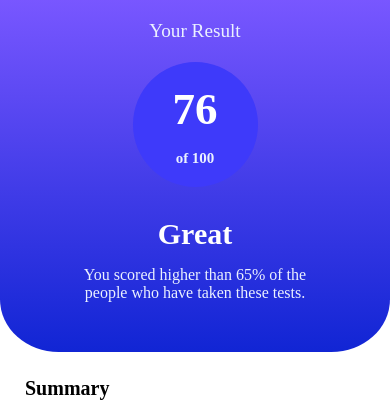
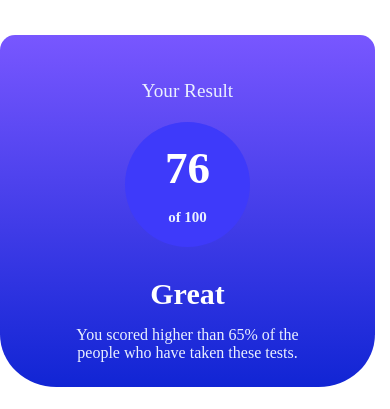
Before and after one commit to Only-Czesio/resultSummary, a plain HTML site: page index.html in a window 390 px wide. Shown: the top 409 px of the page. Drawn offline with Linux system fonts and the light colour scheme.

Commit message:
Add files via upload

```diff
--- a/style.css
+++ b/style.css
@@ -17,39 +17,39 @@
 
   --font-size-paragraphs : 18px;
 
+  --size-of-result : 500px;
+
   --font-family: font-family: 'Hanken Grotesk', sans-serif;
 }
 * {
     margin: 0;
     font-family: var(--font-family);
 }
-@import url('https://fonts.googleapis.com/css2?family=Hanken+Grotesk:ital,wght@0,500;0,700;1,800&display=swap');
-
-.mainContainer {
-    background-color: var(--white);
+        header {
+            margin-bottom: 50px;
+            font-size: larger;
+            color: var(--pale-blue);
         }
-@media (max-width: 40rem) {
-
+            h1 {
+        text-align: left;
+    }
         .showResult {
             display: flex;
             align-items: center;
+            justify-content: center;
             flex-direction: column;
             background: linear-gradient(var(--light-slate-blue), var(--cobalt-blue));
-        border-bottom-left-radius: 15%;
-        border-bottom-right-radius: 15%;
-        height: 22rem;
-    }
-    header {
-        margin: 20px;
-        font-size: larger;
-        color: var(--pale-blue);
+            border-radius: 15px;
+            height: var(--size-of-result);
+            width: 350px;
         }
 .score {
     color: var(--white);
-        background-color: rgb(62, 58, 250)!important;
+    background-color: rgb(62, 58, 250) !important;
     font-size: 45px;
-        height: 125px;
-        width: 125px;
+    margin-bottom: 0;
+    height: 175px;
+    width: 175px;
     display: flex;
     flex-direction: column;
     justify-content: center;
@@ -62,12 +62,14 @@
             color: var(--pale-blue);
             font-size: 15px;
         }
+
         .scoreInWord {
             color: var(--white);
             font-size: 30px;
             margin: 30px auto 10px auto;
             font-weight: bold;
         }
+
         .details {
             margin-top: 5px;
             text-align: center;
@@ -78,6 +80,23 @@
         margin: 25px;
         font-size: 10px;
     }
+@import url('https://fonts.googleapis.com/css2?family=Hanken+Grotesk:ital,wght@0,500;0,700;1,800&display=swap');
+.background {
+  display: flex;
+  justify-content: center;
+  align-items: center;
+  text-align: center;
+  min-height: 100vh;
+}
+.mainContainer {
+    background-color: var(--white);
+    height: 500px;
+    width: 800px;
+    display: flex;
+    justify-content: center;
+    align-items: center;
+}
+
     .reaction {
         background-color: rgba(255, 87, 87,0.09);
     }
@@ -156,4 +175,25 @@
     .continue:hover {
         background: linear-gradient(var(--light-slate-blue), var(--cobalt-blue));
     }
+@media (max-width: 40rem) {
+    header {
+        margin: 20px;
     }
+    .mainContainer {
+        display: block;
+        height: auto;
+        width: auto;
+    }
+    .showResult {
+        height: 22rem;
+        border-bottom-left-radius: 15%;
+        border-bottom-right-radius: 15%;
+        width: 375px;
+    }
+    .score {
+        height: 125px;
+        width: 125px;
+    }
+
+
+}
```
Lines whose indentation alone changed are shown as unchanged.
